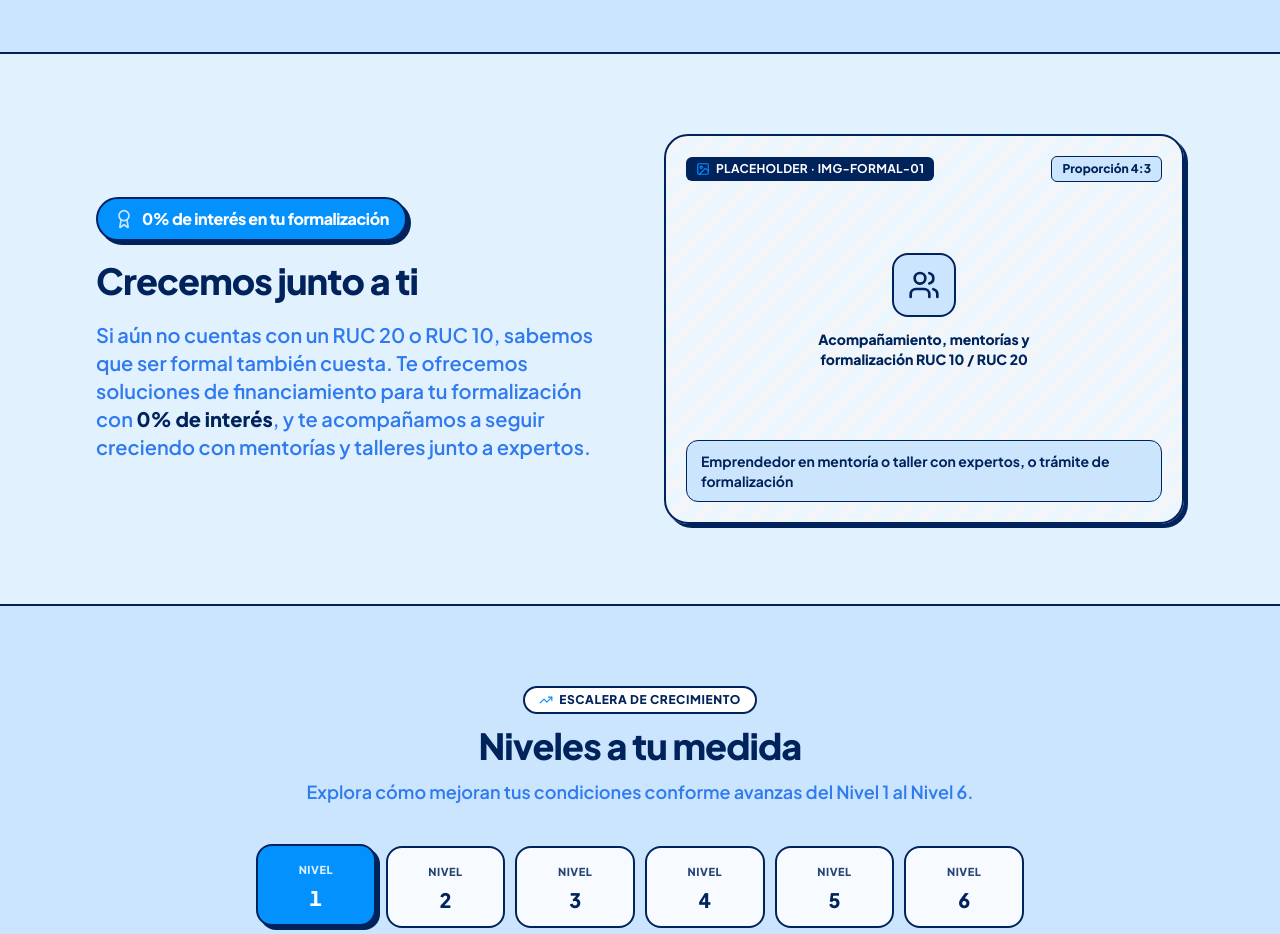
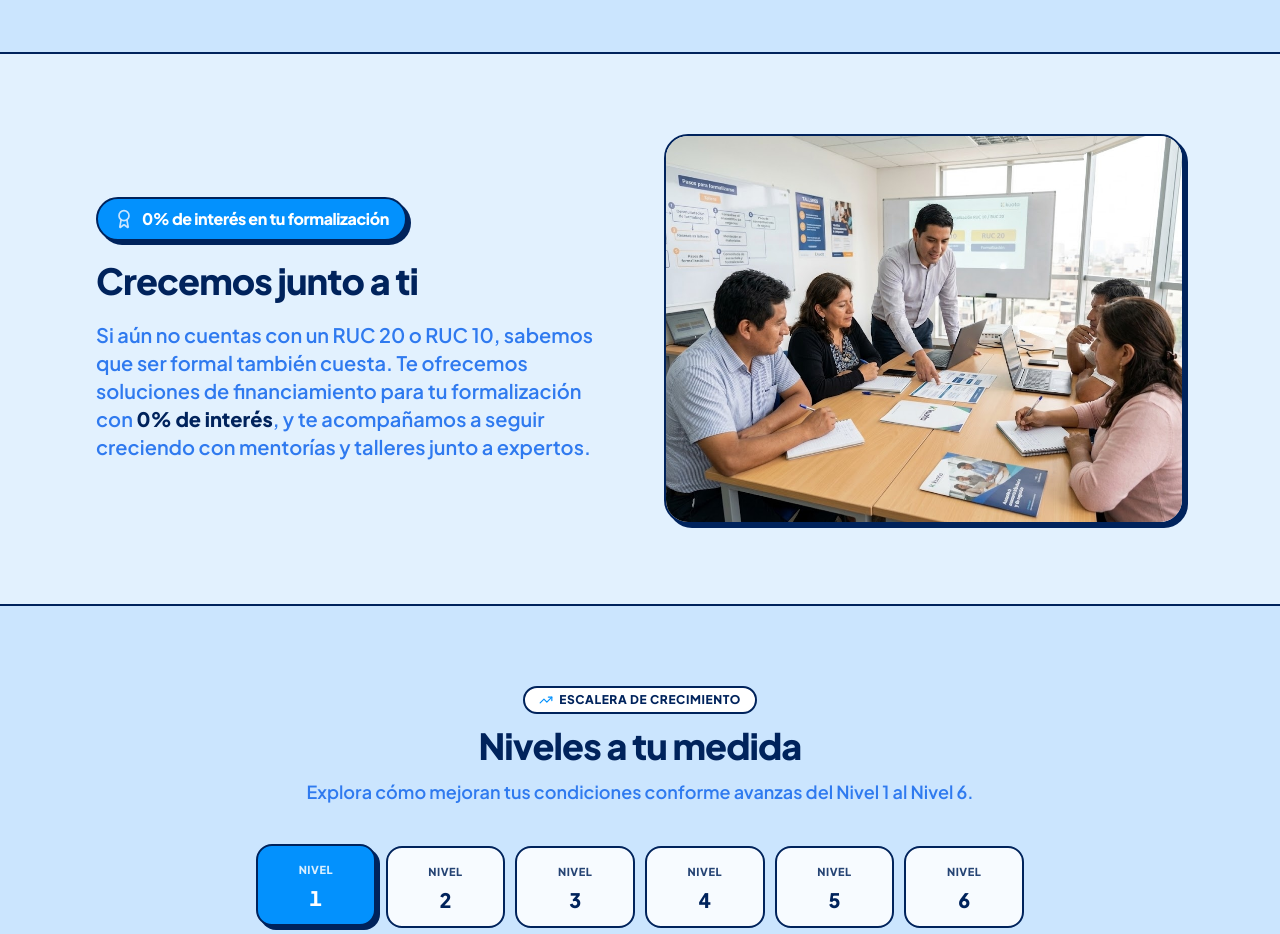
Before and after one commit to Juzakito/kuota-app, a React (Vite) app in the folder landing/: page / in a window 1280 px wide. Shown: the part 3520-4454 px from the top of the page. Built offline with nearby package versions, Linux system fonts and the light colour scheme.

Commit message:
feat(formalization): add official formalization and mentoring workshop photo

```diff
--- a/landing/src/components/FormalizationSection.tsx
+++ b/landing/src/components/FormalizationSection.tsx
@@ -1,6 +1,5 @@
 import React from 'react';
-import { Award, Users } from 'lucide-react';
-import { ImagePlaceholder } from './ImagePlaceholder';
+import { Award } from 'lucide-react';
 import { ScrollReveal, TiltCard } from '../utils/motionSystem';
 
 /**
@@ -41,29 +40,20 @@ export const FormalizationSection: React.FC = () => {
             </p>
           </ScrollReveal>
 
-          {/* Columna de Imagen Única */}
+          {/* Columna de Imagen Oficial */}
           <ScrollReveal
             delayMs={120}
             direction="right"
             className="order-1 lg:order-2 lg:col-span-6"
           >
             <TiltCard maxTiltDeg={2.5}>
-              <ImagePlaceholder
-                id="IMG-FORMAL-01"
-                label="Emprendedor en mentoría o taller con expertos, o trámite de formalización"
-                aspectRatioLabel="4:3"
-                aspectClass="aspect-[4/3] w-full"
-                className="rounded-3xl border-2 border-kuota-deepnavy"
-              >
-                <div className="flex flex-col items-center max-w-xs px-4">
-                  <div className="w-16 h-16 rounded-2xl bg-kuota-palesky border-2 border-kuota-deepnavy flex items-center justify-center mb-3">
-                    <Users className="w-8 h-8 text-kuota-deepnavy" aria-hidden="true" />
-                  </div>
-                  <span className="text-sm font-extrabold text-kuota-deepnavy">
-                    Acompañamiento, mentorías y formalización RUC 10 / RUC 20
-                  </span>
-                </div>
-              </ImagePlaceholder>
+              <div className="relative rounded-3xl overflow-hidden border-2 border-kuota-deepnavy bg-white shadow-navy-hard aspect-[4/3] w-full">
+                <img
+                  src="/images/formalizacion-kuota.jpg"
+                  alt="Emprendedores en taller de mentoría y formalización RUC 10 / RUC 20 con Kuota"
+                  className="w-full h-full object-cover"
+                />
+              </div>
             </TiltCard>
           </ScrollReveal>
         </div>
```
Also changed, not shown: landing/public/images/formalizacion-kuota.jpg (added).
